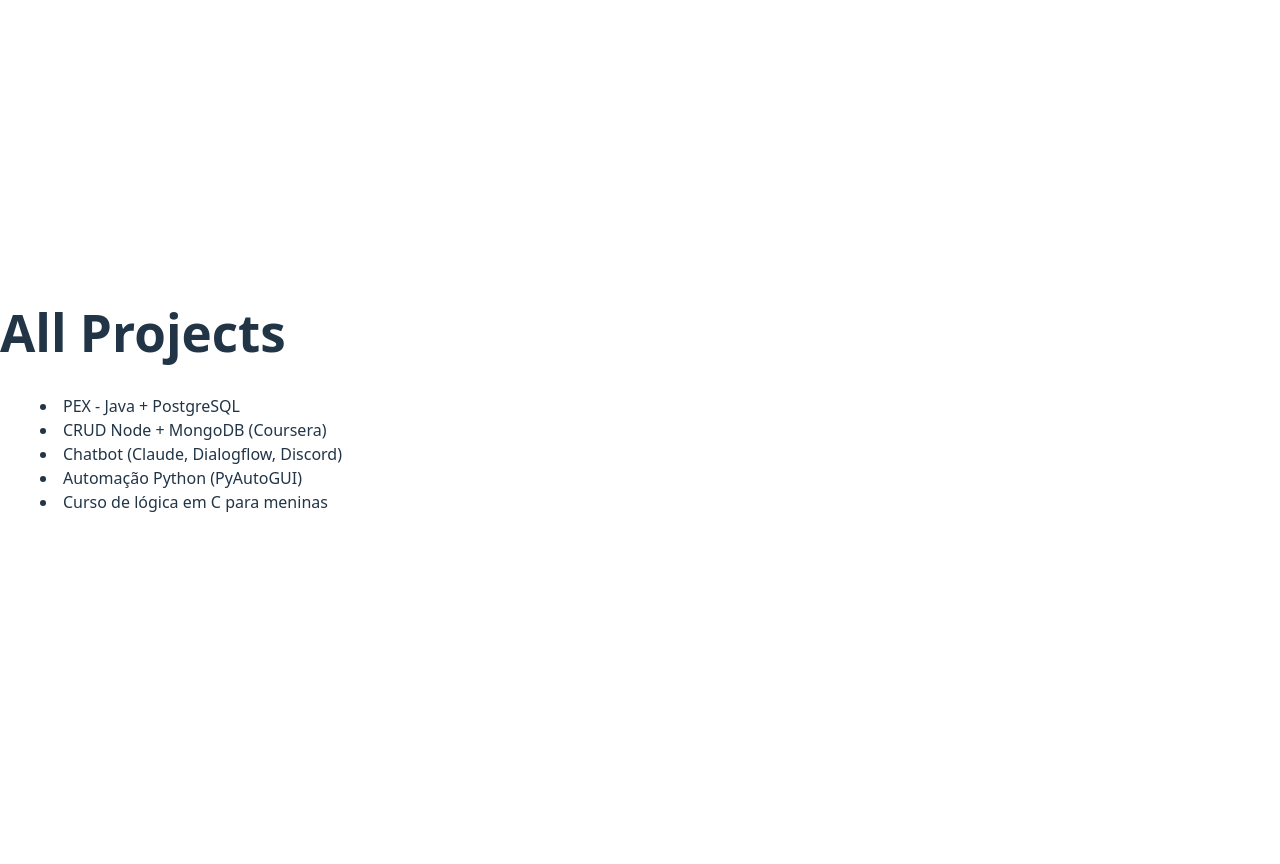
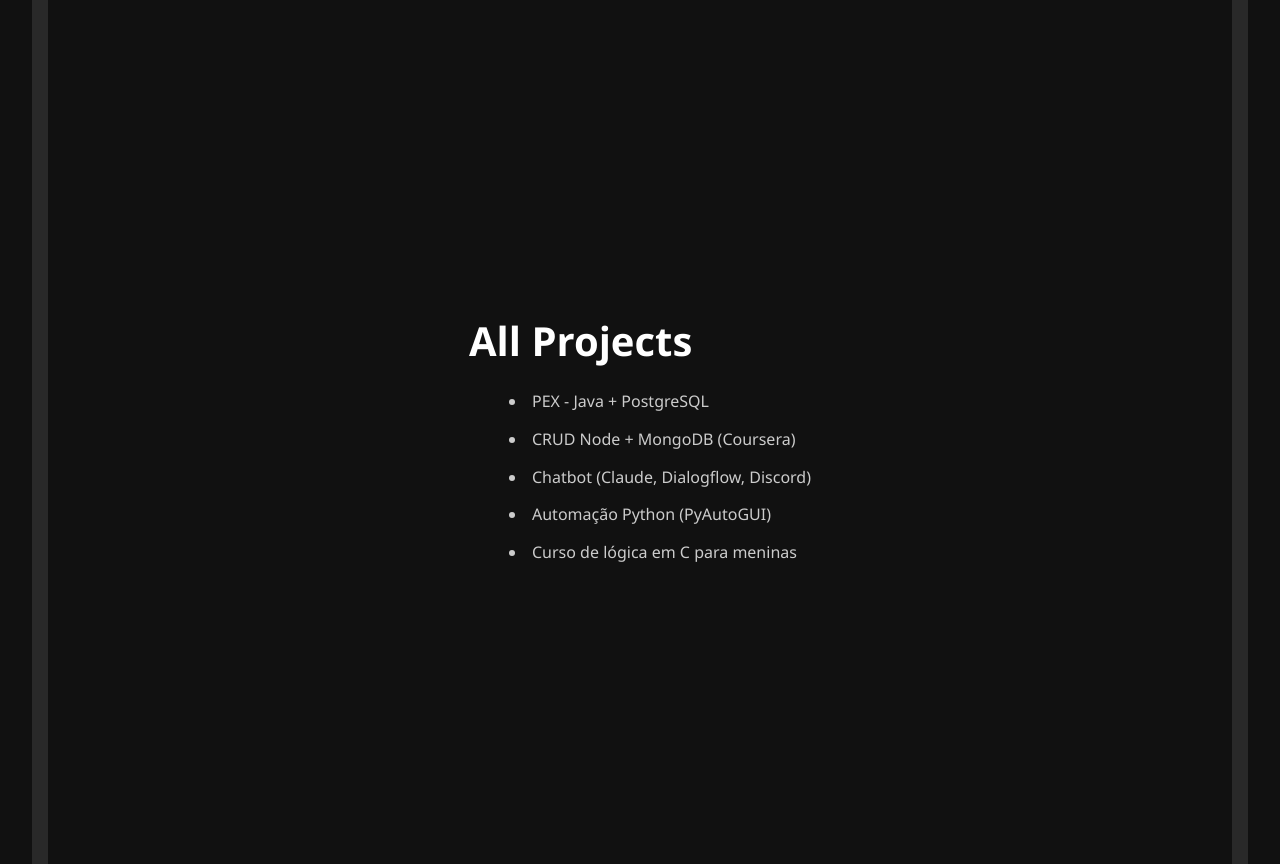
Before and after one commit to BabiDoo/im-barbara, a React (Vite) app: page /im-barbara/projects in a window 1280 px wide. Before the commit the page ends 800 px from the top, so only its background shows below. Built offline with nearby package versions, Linux system fonts and the light colour scheme.

Commit message:
css changes

```diff
--- a/src/App.jsx
+++ b/src/App.jsx
@@ -3,47 +3,71 @@
 import Skills from "./pages/Skills";
 
 const Home = () => (
-  <main className="font-sans text-gray-800 bg-white p-6">
-    <header className="mb-8 text-center">
-      <h1 className="text-3xl font-bold">Barbara Dorneles Martins</h1>
-      <p className="text-sm">Computer Science Student @ PUC Minas</p>
+  <main className="relative bg-gray-100 min-h-screen flex justify-center items-start">
+    {}
+    <div className="fixed top-0 left-0 h-full w-14 bg-white shadow-md z-10" />
+
+    {}
+    <div className="fixed top-0 right-0 h-full w-14 bg-white shadow-md z-10" />
+
+    {}
+    <div className="relative z-20 w-full max-w-4xl px-6 py-12">
+      <header className="mb-10 text-center">
+        <h1 className="text-4xl font-serif font-semibold text-gray-900 mb-1">
+          Barbara Dorneles Martins
+        </h1>
+        <p className="text-sm text-gray-500 uppercase tracking-wide">
+          Computer Science Student @ PUC Minas
+        </p>
       </header>
 
-    <section className="mb-6">
-      <h2 className="text-xl font-semibold border-b pb-1 mb-2">About Me</h2>
-      <p>
-        I am a motivated Computer Science student passionate about backend development, automation,
-        and cloud technologies. I am currently pursuing certifications in backend and cybersecurity,
-        while also applying what I learn in real-world projects, including AI integrations and Python automation.
+      <section className="mb-12">
+        <h2 className="text-2xl font-semibold text-gray-800 mb-4">About Me</h2>
+        <p className="text-gray-700 leading-relaxed max-w-3xl font-light text-justify mx-auto">
+          I'm a Computer Science student passionate about <span className="font-medium text-gray-900">backend development</span>,
+          <span className="font-medium text-gray-900"> automation</span>, and <span className="font-medium text-gray-900">cloud technologies</span>.
+          I'm currently working toward certifications in backend and cybersecurity, while actively applying knowledge in real-world projects
+          — from AI integrations to Python-based automation. I value clean code, solid architecture, and continuous learning.
         </p>
       </section>
 
-    <section className="mb-6">
-      <h2 className="text-xl font-semibold border-b pb-1 mb-2">Projects</h2>
-      <ul className="list-disc list-inside">
+      <section className="mb-10">
+        <h2 className="text-2xl font-semibold text-gray-800 mb-3">Projects</h2>
+        <ul className="list-disc list-inside space-y-2 text-gray-700">
           <li><strong>PEX - Academic System</strong>: Backend with Java + PostgreSQL</li>
           <li><strong>Chatbots & AI</strong>: Discord bots using JS, Dialogflow, Claude API</li>
-        <li><Link to="/projects" className="text-blue-600">See all →</Link></li>
+          <li>
+            <Link to="/projects" className="text-blue-600 hover:underline">See all →</Link>
+          </li>
         </ul>
       </section>
 
-    <section className="mb-6">
-      <h2 className="text-xl font-semibold border-b pb-1 mb-2">Skills</h2>
-      <ul className="list-disc list-inside">
+      <section className="mb-10">
+        <h2 className="text-2xl font-semibold text-gray-800 mb-3">Skills</h2>
+        <ul className="list-disc list-inside space-y-2 text-gray-700">
           <li>JavaScript / Java / Python</li>
           <li>SQL / PostgreSQL / Git / C#</li>
-        <li><Link to="/skills" className="text-blue-600">See all →</Link></li>
+          <li>
+            <Link to="/skills" className="text-blue-600 hover:underline">See all →</Link>
+          </li>
         </ul>
       </section>
 
       <section>
-      <h2 className="text-xl font-semibold border-b pb-1 mb-2">Contact</h2>
-      <p>Email: <a href="mailto:barbara.laisdorneles@gmail.com" className="text-blue-600">barbara.laisdorneles@gmail.com</a></p>
-      <p>GitHub: <a href="https://github.com/barbaradorneles" className="text-blue-600">github.com/barbaradorneles</a></p>
-      <p>LinkedIn: <a href="https://linkedin.com/in/barbaradorneles" className="text-blue-600">linkedin.com/in/barbaradorneles</a></p>
+        <div className="border-t border-gray-300 mb-4" />
+        <h2 className="text-2xl font-semibold text-gray-800 mb-3">Contact</h2>
+        <p className="text-gray-700 mb-2">
+          Email: <a href="mailto:barbara.laisdorneles@gmail.com" className="text-blue-600 hover:underline">barbara.laisdorneles@gmail.com</a>
+        </p>
+        <p className="text-gray-700">
+          GitHub: <a href="https://github.com/BabiDoo" className="text-blue-600 hover:underline">https://github.com/BabiDoo</a>
+        </p>
       </section>
+    </div>
   </main>
 );
+
+
 
 const App = () => (
   <Routes>
--- a/src/index.css
+++ b/src/index.css
@@ -3,13 +3,12 @@
 @tailwind utilities;
 
 :root {
-  font-family: system-ui, Avenir, Helvetica, Arial, sans-serif;
-  line-height: 1.5;
+  font-family: "Segoe UI", Roboto, Helvetica, Arial, sans-serif;
+  line-height: 1.6;
   font-weight: 400;
-
-  color-scheme: light dark;
-  color: rgba(255, 255, 255, 0.87);
-  background-color: #242424;
+  color-scheme: dark;
+  color: #eaeaea;
+  background-color: #111;
 
   font-synthesis: none;
   text-rendering: optimizeLegibility;
@@ -17,56 +16,66 @@
   -moz-osx-font-smoothing: grayscale;
 }
 
-a {
-  font-weight: 500;
-  color: #646cff;
-  text-decoration: inherit;
-}
-a:hover {
-  color: #535bf2;
+body {
+  margin: 0;
+  min-width: 320px;
+  min-height: 100vh;
+  display: flex;
+  justify-content: center;
+  align-items: center;
+  padding: 2rem;
+  background-color: #111;
+  position: relative;
 }
 
-body {
-  margin: 0;
-  display: flex;
-  place-items: center;
-  min-width: 320px;
-  min-height: 100vh;
+
+body::before,
+body::after {
+  content: "";
+  position: absolute;
+  top: 0;
+  bottom: 0;
+  width: 16px;
+  background-color: #fff;
+  opacity: 0.1;
+}
+body::before {
+  left: 2rem;
+}
+body::after {
+  right: 2rem;
+}
+
+h1,
+h2,
+h3 {
+  font-weight: 600;
+  color: #ffffff;
 }
 
 h1 {
-  font-size: 3.2em;
-  line-height: 1.1;
+  font-size: 2.5rem;
+  margin-bottom: 0.5rem;
 }
 
-button {
-  border-radius: 8px;
-  border: 1px solid transparent;
-  padding: 0.6em 1.2em;
-  font-size: 1em;
-  font-weight: 500;
-  font-family: inherit;
-  background-color: #1a1a1a;
-  cursor: pointer;
-  transition: border-color 0.25s;
-}
-button:hover {
-  border-color: #646cff;
-}
-button:focus,
-button:focus-visible {
-  outline: 4px auto -webkit-focus-ring-color;
+h2 {
+  font-size: 1.5rem;
+  margin-top: 2rem;
+  margin-bottom: 0.5rem;
 }
 
-@media (prefers-color-scheme: light) {
-  :root {
-    color: #213547;
-    background-color: #ffffff;
-  }
-  a:hover {
-    color: #747bff;
-  }
-  button {
-    background-color: #f9f9f9;
-  }
+p,
+li {
+  color: #ccc;
+  font-size: 1rem;
+  max-width: 700px;
+  margin-bottom: 0.75rem;
 }
+
+a {
+  color: #4ea1ff;
+  text-decoration: none;
+}
+a:hover {
+  text-decoration: underline;
+}
```
Lines whose indentation alone changed are shown as unchanged.
